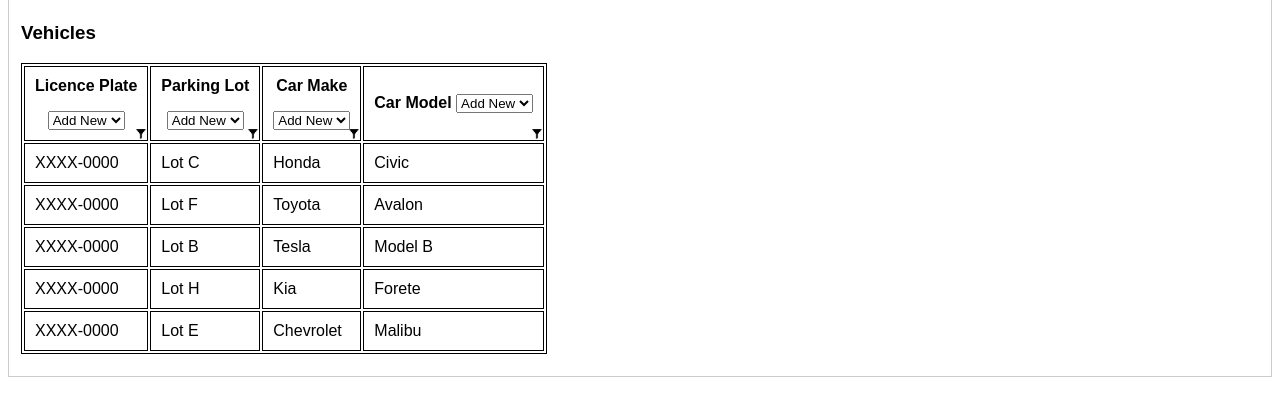
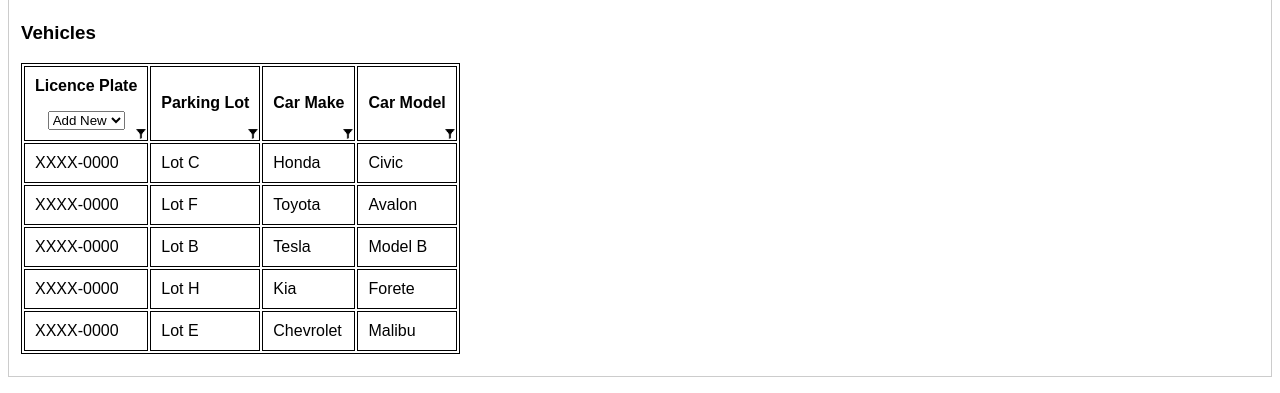
Before and after one commit to schrackc/SeniorProjectWebsite, a plain HTML site: page Scan-A-Lot-Management/data-tables.html in a window 1280 px wide. Both pictures are taken after a click on the button "Vehicles". Shown: the part 275-668 px from the top of the page. Drawn offline with Linux system fonts and the light colour scheme.

Commit message:
dropdowns redacted

```diff
--- a/Scan-A-Lot-Management/data-tables.html
+++ b/Scan-A-Lot-Management/data-tables.html
@@ -231,30 +231,14 @@
           </th>
           <th>
             <p>Parking Lot</p>
-            <select class="form-control">
-              <option value="Add New">Add New</option>
-              <option value="Update">Update</option>
-              <option value="Delete">Delete</option>
-          </select>
             <img src="Images/FilterIcon.webp", class="filter"></img>
           </th>
           <th>
             <p>Car Make</p>
-            <select class="form-control">
-              <option value="Add New">Add New</option>
-              <option value="Update">Update</option>
-              <option value="Delete">Delete</option>
-          </select>
             <img src="Images/FilterIcon.webp", class="filter"></img>
           </th>
           <th>
-            <p>Car Model
-              <select class="form-control">
-                <option value="Add New">Add New</option>
-                <option value="Update">Update</option>
-                <option value="Delete">Delete</option>
-            </select>
-            </p>
+            <p>Car Model</p>
             <img src="Images/FilterIcon.webp", class="filter"></img>
           </th>
         </tr>
```
